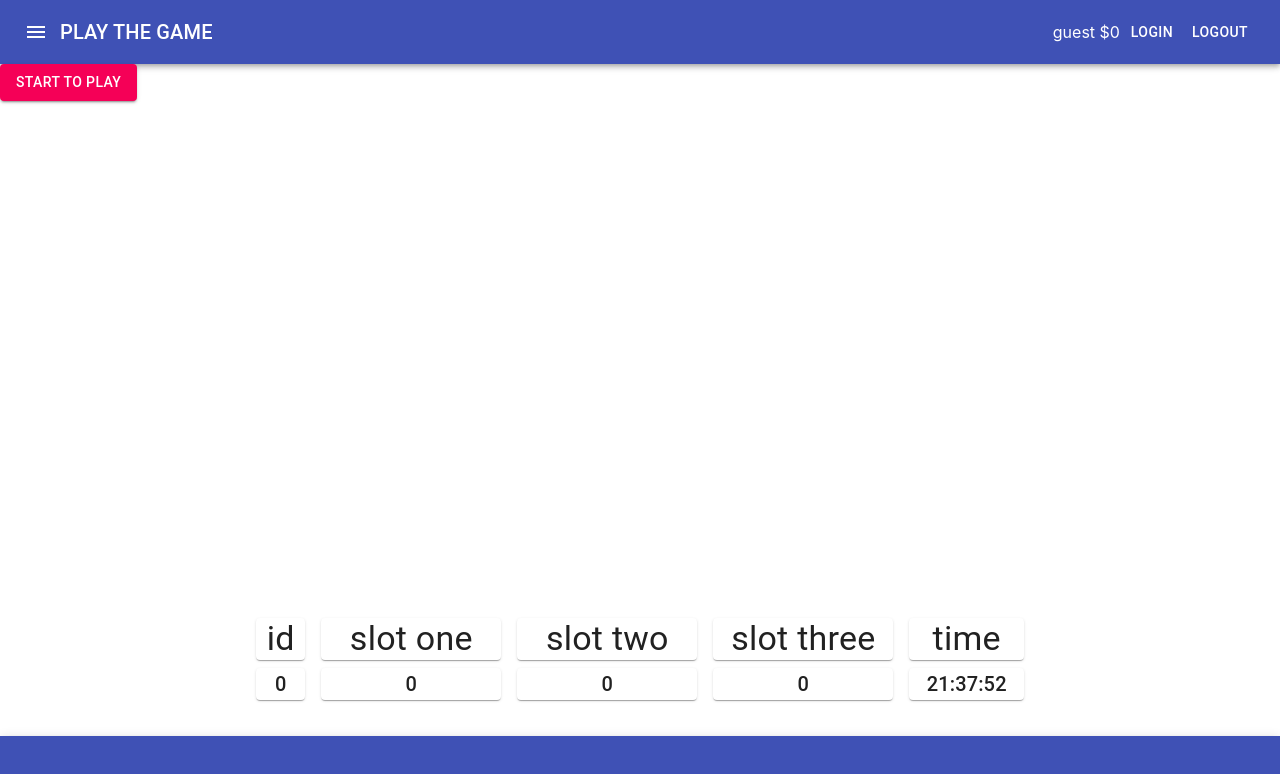
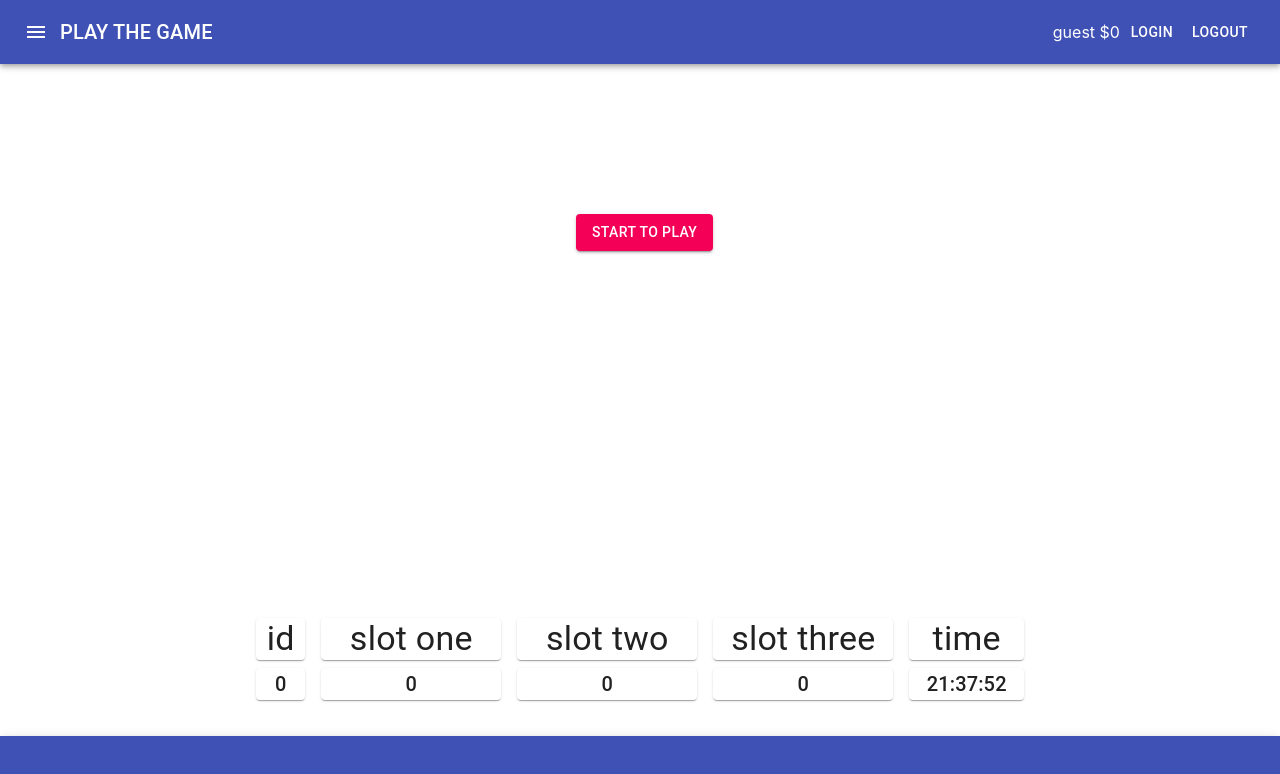
Before and after one commit to sovsianykov/react-casino, a React (Create React App) app: page / in a window 1280 px wide. Shown: the top 774 px of the page. Built offline with nearby package versions, Linux system fonts and the light colour scheme.

Commit message:
almost ready

```diff
--- a/src/App.js
+++ b/src/App.js
@@ -30,14 +30,27 @@ function App() {
         if (spin1 === spin2 && spin2 === spin3 ) { setBalance(balance + 5)  }
         else if ( spin1 === spin2 || spin2 === spin3 || spin1 === spin3 ) {setBalance(balance + 0.5)}
     }
+    const test777 =() =>{
+        let spin1 =  7;
+        let spin2 = 7;
+        let spin3 = 7;
+
+        let spinArr = [{slot1: spin1, slot2: spin2, slot3: spin3, time : time  }]
+        setCurrentSpin(spinArr[0])
+        setBalance(balance -1)
+        setSpinRow(spinRow.concat(spinArr))
+        if (spin1 === spin2 && spin2 === spin3 ) { setBalance(balance + 5)  }
+        else if ( spin1 === spin2 || spin2 === spin3 || spin1 === spin3 ) {setBalance(balance + 0.5)}
+
+    }
 
   return (
     <div className="App">
       <Header balance = {balance} setBalance={setBalance}  />
-        <Button variant='contained' color='secondary' onClick={handleOpen} >
+        <Button variant='contained' className='btn-start' color='secondary' onClick={handleOpen} >
             START TO PLAY
         </Button>
-        <PlayingModal open = {open} setOpen = {setOpen} currentSpin = {currentSpin} getSpin = {getSpin} />
+        <PlayingModal open = {open} setOpen = {setOpen} currentSpin = {currentSpin} getSpin = {getSpin} test777={test777} />
       <Content spinRow = { spinRow }/>
       <Footer/>
     </div>
--- a/src/components/Content.jsx
+++ b/src/components/Content.jsx
@@ -1,15 +1,15 @@
 
 import * as React from 'react';
-import {Button, Grid, Paper, Typography} from "@material-ui/core";
+import { Grid, Paper, Typography} from "@material-ui/core";
 import Spins from "./Spins/Spins";
-import {useStyles} from "./styles";
+import { useStyles } from "./styles";
 
 
 const Content = ({spinRow}) => {
     const classes =useStyles()
     return (
         <div className={classes.table}>
-            <Grid container justify='center'spacing={2}>
+            <Grid container justify='center' spacing={2}>
                 <Grid item xs={1} sm={1} md={1}  className={classes.item}>
                     <Paper>
                         <Typography variant='h4'>
--- a/src/components/PlayingModal/PlaingModal.jsx
+++ b/src/components/PlayingModal/PlaingModal.jsx
@@ -30,7 +30,7 @@ const useStyles = makeStyles((theme) => ({
     },
 }));
 
-export default function PlayingModal({open, setOpen, currentSpin, getSpin}) {
+export default function PlayingModal({open, setOpen, currentSpin, getSpin , test777 }) {
     const classes = useStyles();
     // getModalStyle is not a pure function, we roll the style only on the first render
     const [modalStyle] = React.useState(getModalStyle);
@@ -47,7 +47,7 @@ export default function PlayingModal({open, setOpen, currentSpin, getSpin}) {
             { currentSpin ?  <Typography variant= 'h2' color='secondary' align='center'>{currentSpin.slot1}{currentSpin.slot2}{currentSpin.slot3}</Typography>: ''
             }
              <Button variant='contained' style={{width: '33.3%'}} color= 'primary' onClick={getSpin}>Spin</Button>
-             <Button variant='contained' style={{width: '33.3%'}} color= 'secondary'>777</Button>
+             <Button variant='contained' style={{width: '33.3%'}} color= 'secondary' onClick={test777}>777</Button>
              <Button variant='contained' style={{width: '33.3%'}} color= 'default' onClick={handleClose}>Close</Button>
             <PlayingModal />
         </div>
--- a/src/index.scss
+++ b/src/index.scss
@@ -11,3 +11,8 @@ code {
   font-family: source-code-pro, Menlo, Monaco, Consolas, 'Courier New',
     monospace;
 }
+.btn-start {
+  position: fixed;
+  top: 150px;
+  left: 45%;
+}
```
